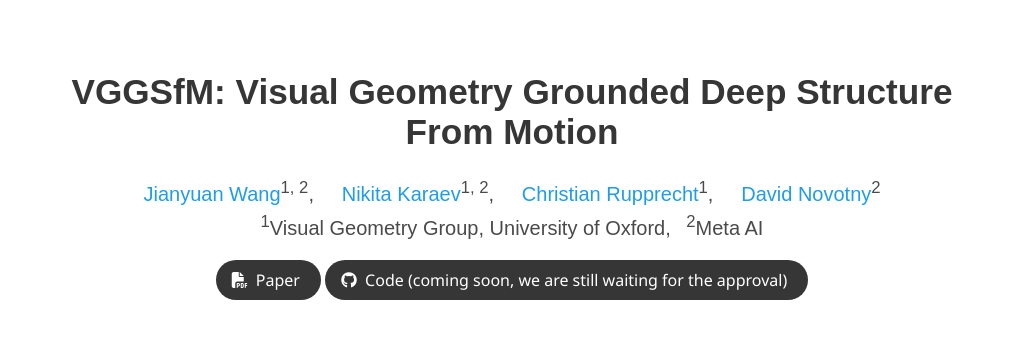
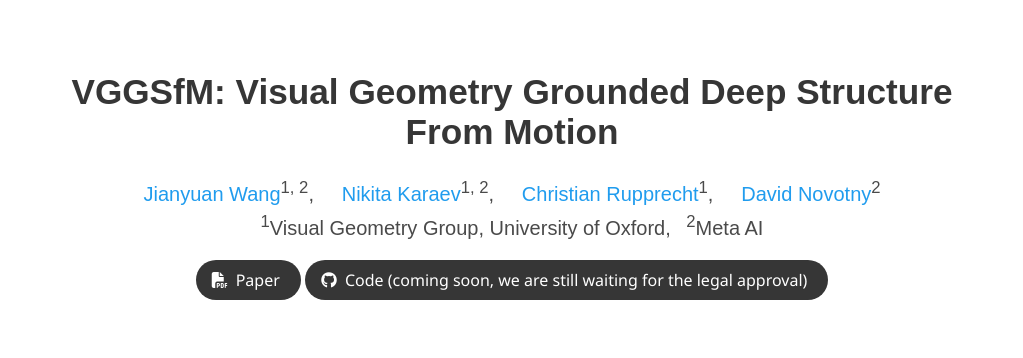
Before and after one commit to vggsfm/vggsfm.github.io, a plain HTML site: page index.html in a window 1280 px wide. Shown: the top 358 px of the page, without its empty margins (128-1151 px from the left). Drawn offline with nearby package versions, Linux system fonts and the light colour scheme; some packages are replaced by stand-ins of ours; some icons are missing; a web font is replaced by a local one.

Commit message:
Update index.html

```diff
--- a/index.html
+++ b/index.html
@@ -117,7 +117,7 @@
                   <span class="icon">
                       <i class="fab fa-github"></i>
                   </span>
-                  <span>Code (coming soon, we are still waiting for the approval)</span>
+                  <span>Code (coming soon, we are still waiting for the legal approval)</span>
                   </a>
               </span>
               <!-- <span class="link-block">
```
